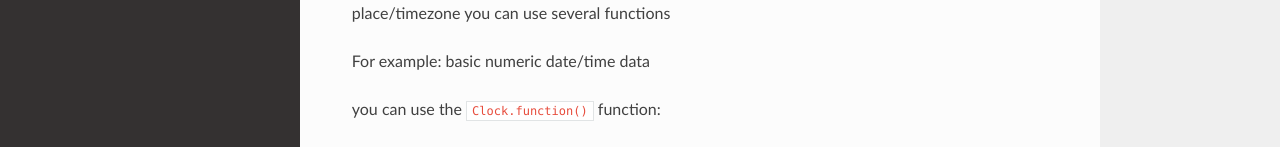
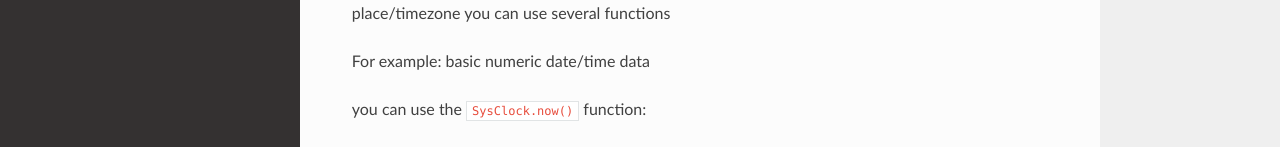
Before and after one commit to mkner/robo-pid, a Sphinx documentation site: the page built from docs/usage.rst, in a window 1280 px wide and 1282 px high. Shown: the part 409-556 px from the top of the window. Built offline with Sphinx 7.4.7 and the Read the Docs theme 2.0.0, drawn with Linux system fonts in a browser that asks for light colours; grey boxes are pictures that could not be loaded.

Commit message:
Update usage.rst

```diff
--- a/docs/usage.rst
+++ b/docs/usage.rst
@@ -22,7 +22,7 @@ functions
 
 For example: basic numeric date/time data
 
-you can use the ``Clock.function()`` function:
+you can use the ``SysClock.now()`` function:
 
 .. autofunction:: SysClock.now()
 .. autofunction:: SysClock.today()
```
